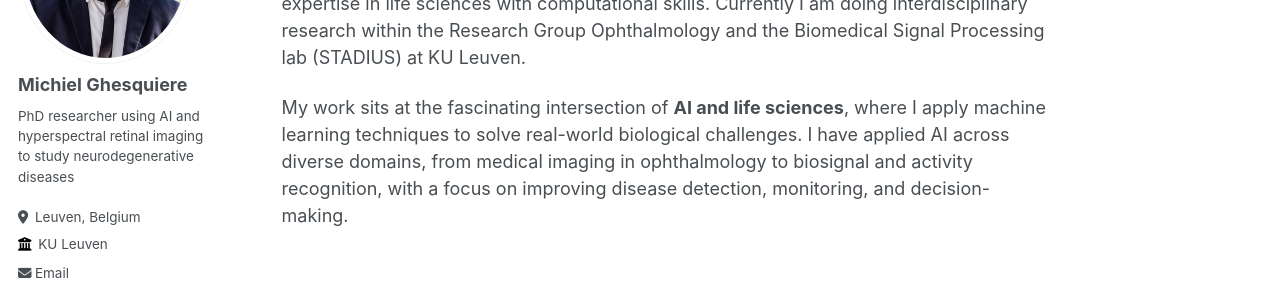
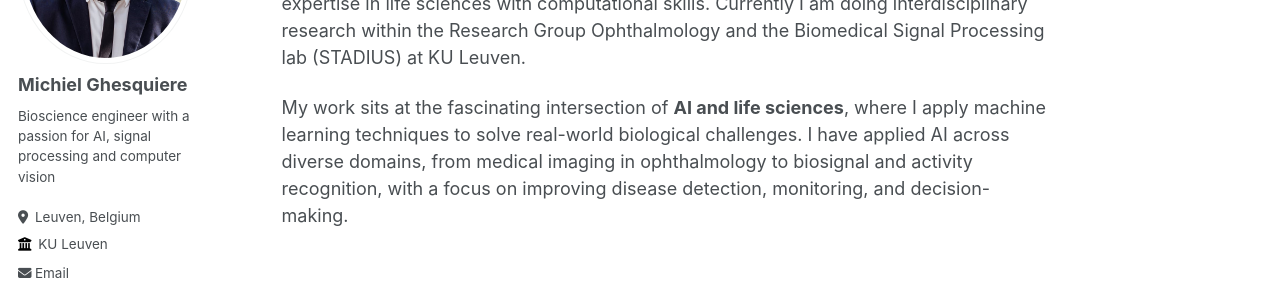
Before and after one commit to MichielGhesquiere/MichielGhesquiere.github.io, a Jekyll site: the page built from _pages/about.md, in a window 1280 px wide. Shown: the part 236-533 px from the top of the page. Built offline with Jekyll 4.4.1, drawn with Linux system fonts in a browser that asks for light colours; some web fonts are replaced.

Commit message:
changing description

```diff
--- a/_config.yml
+++ b/_config.yml
@@ -11,7 +11,7 @@ locale                   : "en-US"
 title                    : "Michiel Ghesquiere"
 title_separator          : "-"
 name                     : &name "Michiel Ghesquiere"
-description              : &description "PhD researcher developing AI methods for retinal imaging and neurodegenerative disease detection"
+description              : &description "Bioscience engineer with a passion for AI, signal processing and computer vision"
 url                      : https://MichielGhesquiere.github.io # the base hostname & protocol for your site e.g. "https://mmistakes.github.io"
 baseurl                  : "" # the subpath of your site, e.g. "/blog"
 repository               : "MichielGhesquiere/MichielGhesquiere.github.io"
@@ -24,11 +24,11 @@ author:
   avatar           : "profielfoto_Michiel.jpg"
   name             : "Michiel Ghesquiere"
   pronouns         : # example: "she/her"
-  bio              : "PhD researcher using AI and hyperspectral retinal imaging to study neurodegenerative diseases"
+  bio              : "Bioscience engineer with a passion for AI, signal processing and computer vision"
   location         : "Leuven, Belgium"
   employer         : "KU Leuven"
   uri              : # URL
-  email            : "michiel.ghesquiere@kuleuven.be"
+  email            : "michiel.ghesquiere@gmail.com"
 
   # Academic websites
   arxiv            : # URL - Update with the correct link to your profile
```
